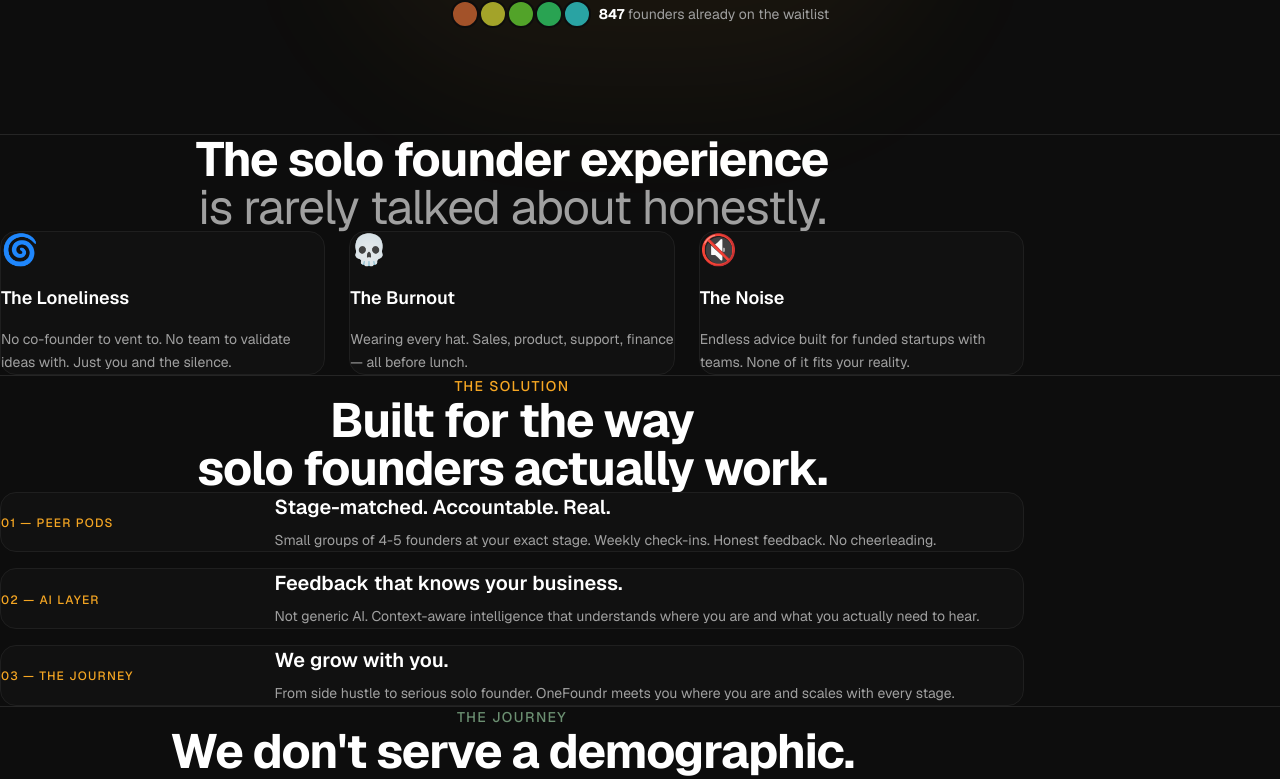
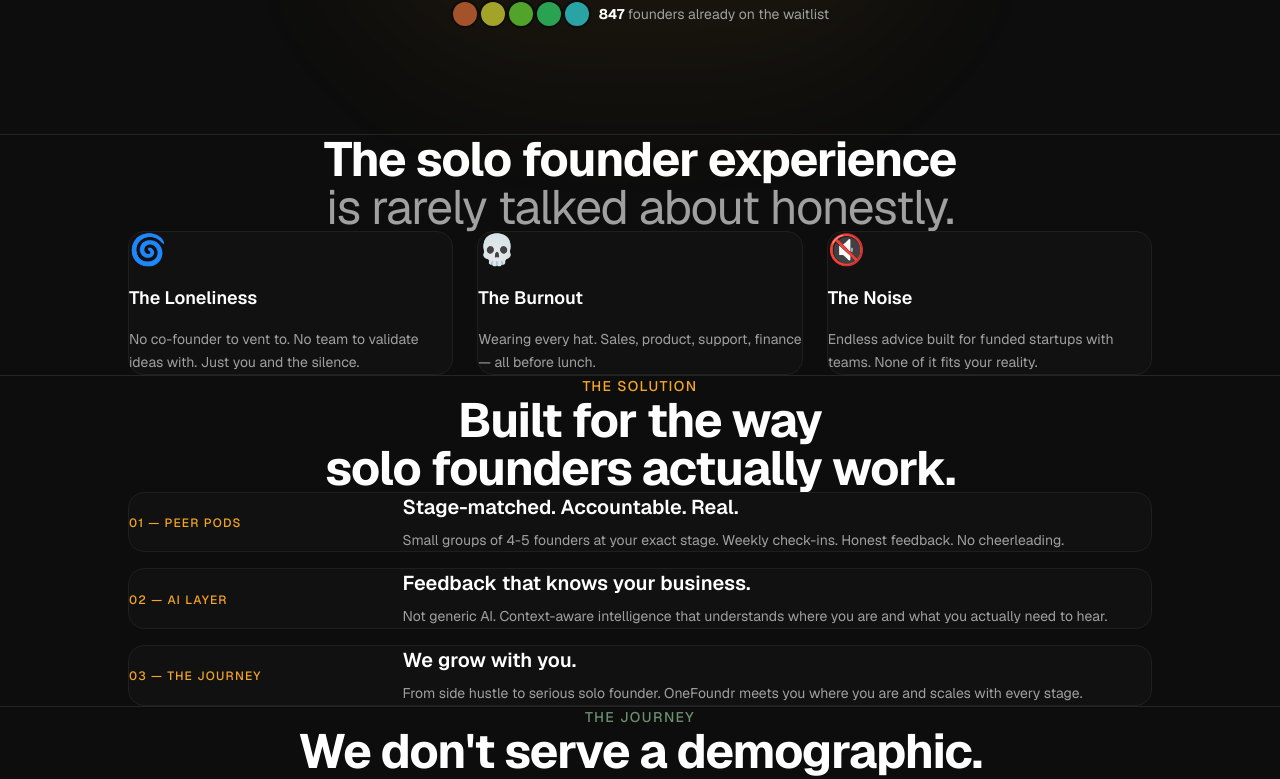
Before and after one commit to biso2005/onefoundr.v2, a Next.js app: page / in a window 1280 px wide. Shown: the part 666-1445 px from the top of the page. Built offline with nearby package versions, Linux system fonts and the light colour scheme.

Commit message:
Fix centering: use unlayered CSS .section-heading class + explicit margin-left/right auto

```diff
--- a/src/app/globals.css
+++ b/src/app/globals.css
@@ -50,6 +50,18 @@
   color: #0D0D0D;
 }
 
+/* Force section heading centering — bypasses Tailwind layer specificity issues */
+.section-heading {
+  text-align: center;
+  width: 100%;
+}
+
+/* Ensure section containers are centered (fallback for margin-inline issue) */
+section > .max-w-5xl {
+  margin-left: auto;
+  margin-right: auto;
+}
+
 ::-webkit-scrollbar {
   width: 4px;
 }
--- a/src/components/Journey.tsx
+++ b/src/components/Journey.tsx
@@ -34,7 +34,7 @@
           <p className="text-sage text-sm font-medium uppercase tracking-widest mb-4">
             The Journey
           </p>
-          <h2 className="w-full text-3xl md:text-5xl font-bold tracking-tight text-center">
+          <h2 className="section-heading text-3xl md:text-5xl font-bold tracking-tight">
             We don't serve a demographic.
             <br />
             <span className="text-muted font-normal">
--- a/src/components/Problem.tsx
+++ b/src/components/Problem.tsx
@@ -25,7 +25,7 @@
       <div className="max-w-5xl mx-auto">
 
         <div className="flex flex-col items-center text-center mb-16">
-          <h2 className="w-full text-3xl md:text-5xl font-bold tracking-tight text-center mb-4">
+          <h2 className="section-heading text-3xl md:text-5xl font-bold tracking-tight mb-4">
             The solo founder experience
             <br />
             <span className="text-muted font-normal">
--- a/src/components/Solution.tsx
+++ b/src/components/Solution.tsx
@@ -28,7 +28,7 @@
           <p className="text-accent text-sm font-medium uppercase tracking-widest mb-4">
             The Solution
           </p>
-          <h2 className="w-full text-3xl md:text-5xl font-bold tracking-tight text-center">
+          <h2 className="section-heading text-3xl md:text-5xl font-bold tracking-tight">
             Built for the way
             <br />
             solo founders actually work.
```
